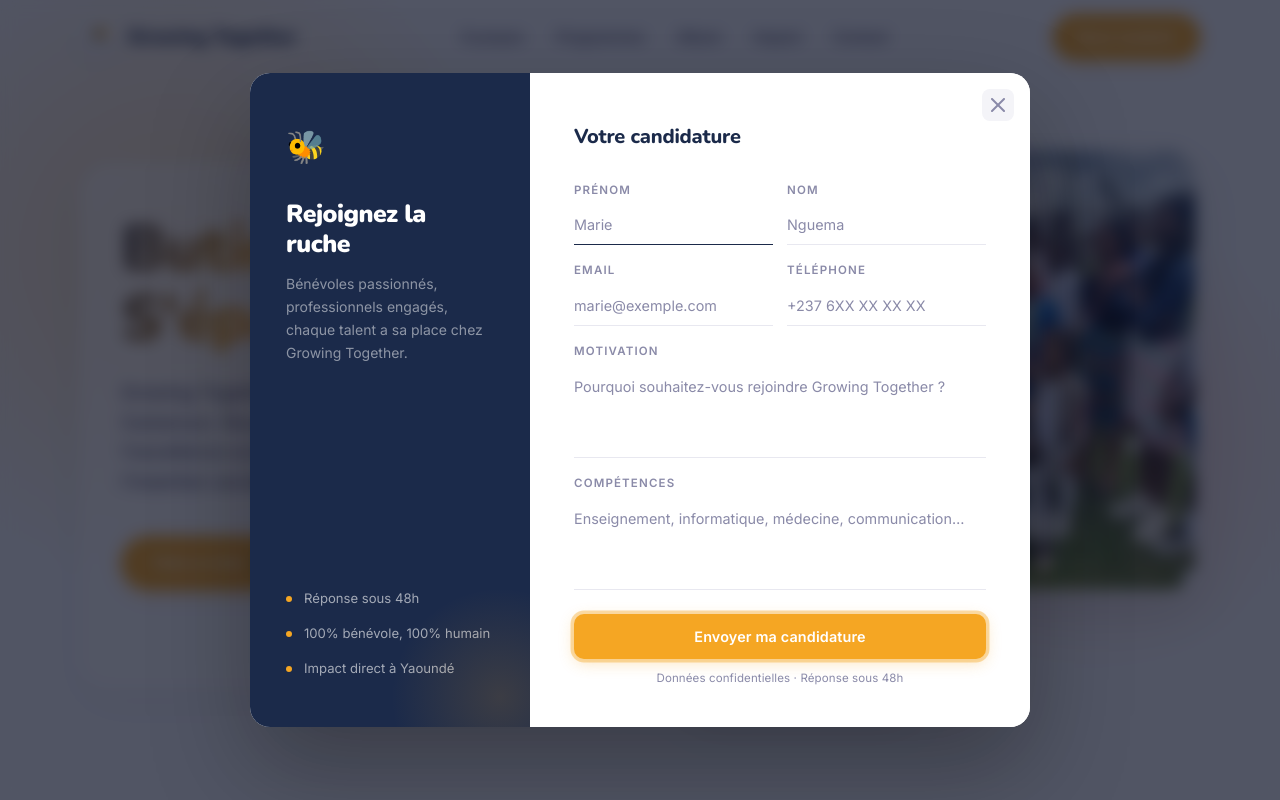
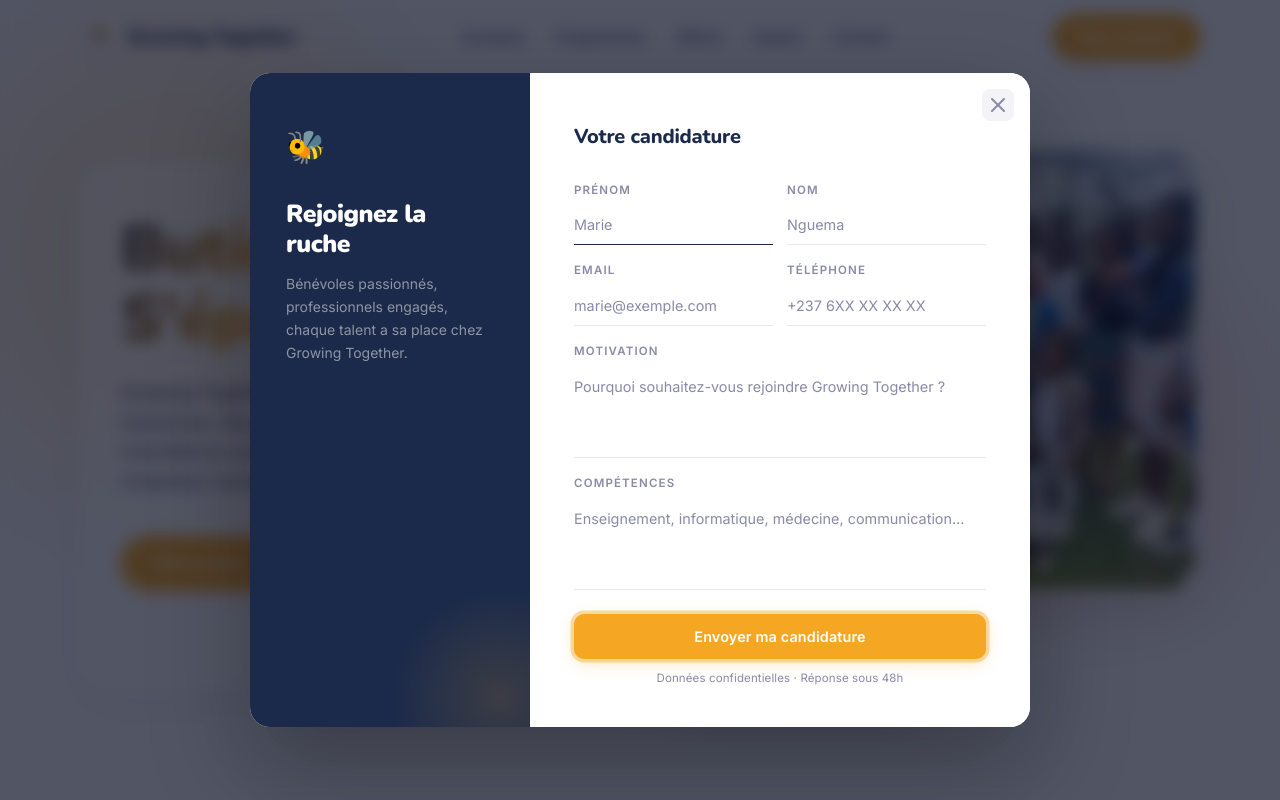
Before and after one commit to ekopaulin/growing-together, a React (Vite) app: page / in a window 1280 px wide. Both pictures are taken after a click on the button "Devenir bénévole". Shown: the top 800 px of the page. Built offline with nearby package versions, Linux system fonts and the light colour scheme.

Commit message:
design: remove perks list from volunteer modal

```diff
--- a/src/components/VolunteerModal.jsx
+++ b/src/components/VolunteerModal.jsx
@@ -80,20 +80,7 @@
             </p>
           </div>
 
-          <ul className={styles.leftPerks}>
-            <li className={styles.perk}>
-              <span className={styles.perkDot} />
-              Réponse sous 48h
-            </li>
-            <li className={styles.perk}>
-              <span className={styles.perkDot} />
-              100% bénévole, 100% humain
-            </li>
-            <li className={styles.perk}>
-              <span className={styles.perkDot} />
-              Impact direct à Yaoundé
-            </li>
-          </ul>
+
         </div>
 
         {/* ── RIGHT PANEL ── */}
--- a/src/components/VolunteerModal.module.css
+++ b/src/components/VolunteerModal.module.css
@@ -85,29 +85,7 @@
   line-height: 1.65;
 }
 
-.leftPerks {
-  margin-top: auto;
-  padding-top: 40px;
-  display: flex;
-  flex-direction: column;
-  gap: 14px;
-}
 
-.perk {
-  display: flex;
-  align-items: center;
-  gap: 12px;
-  font-size: 0.82rem;
-  color: rgba(255,255,255,0.6);
-}
-
-.perkDot {
-  width: 6px;
-  height: 6px;
-  border-radius: 50%;
-  background: var(--gold);
-  flex-shrink: 0;
-}
 
 /* ── RIGHT PANEL ── */
 .rightPanel {
@@ -302,7 +280,6 @@
   .bee { margin-bottom: 0; font-size: 1.6rem; }
   .leftTitle { font-size: 1.1rem; margin-bottom: 4px; }
   .leftSub { font-size: 0.8rem; }
-  .leftPerks { display: none; }
 
   .rightPanel {
     padding: 24px;
```
